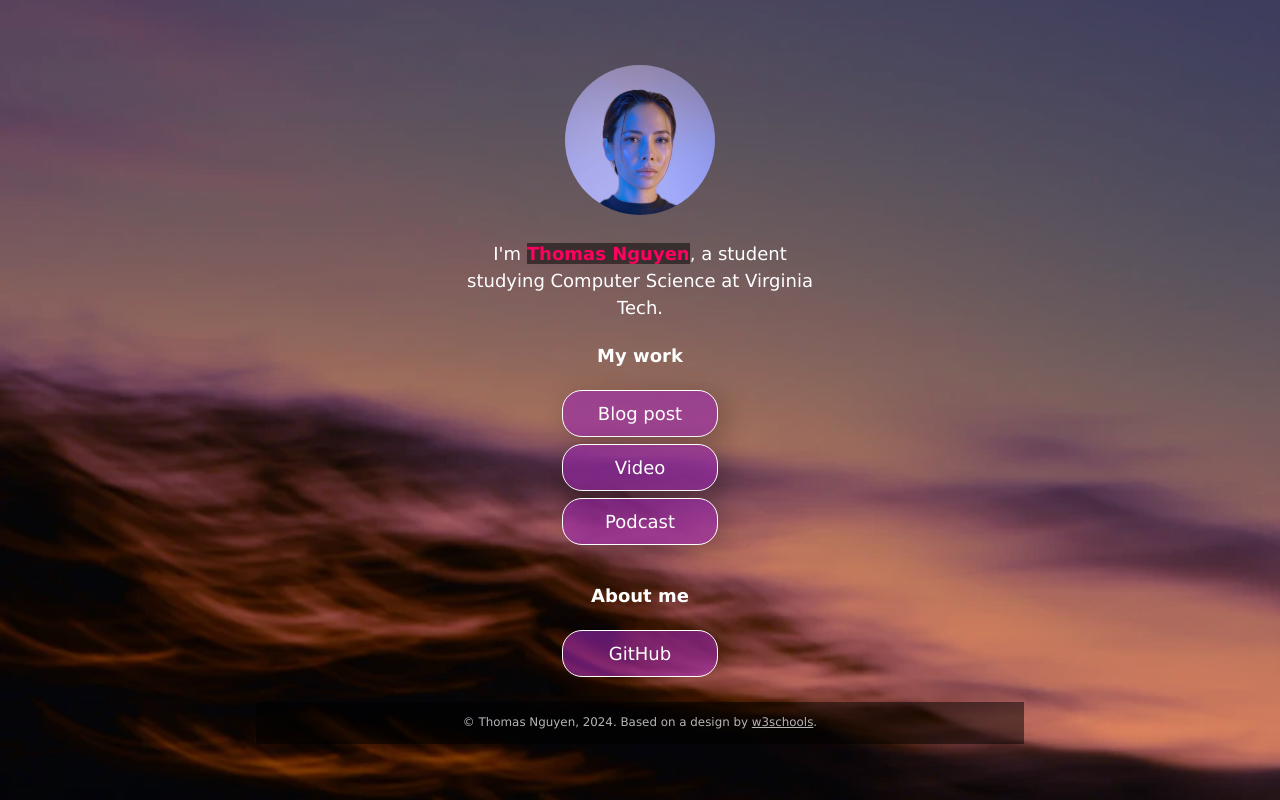
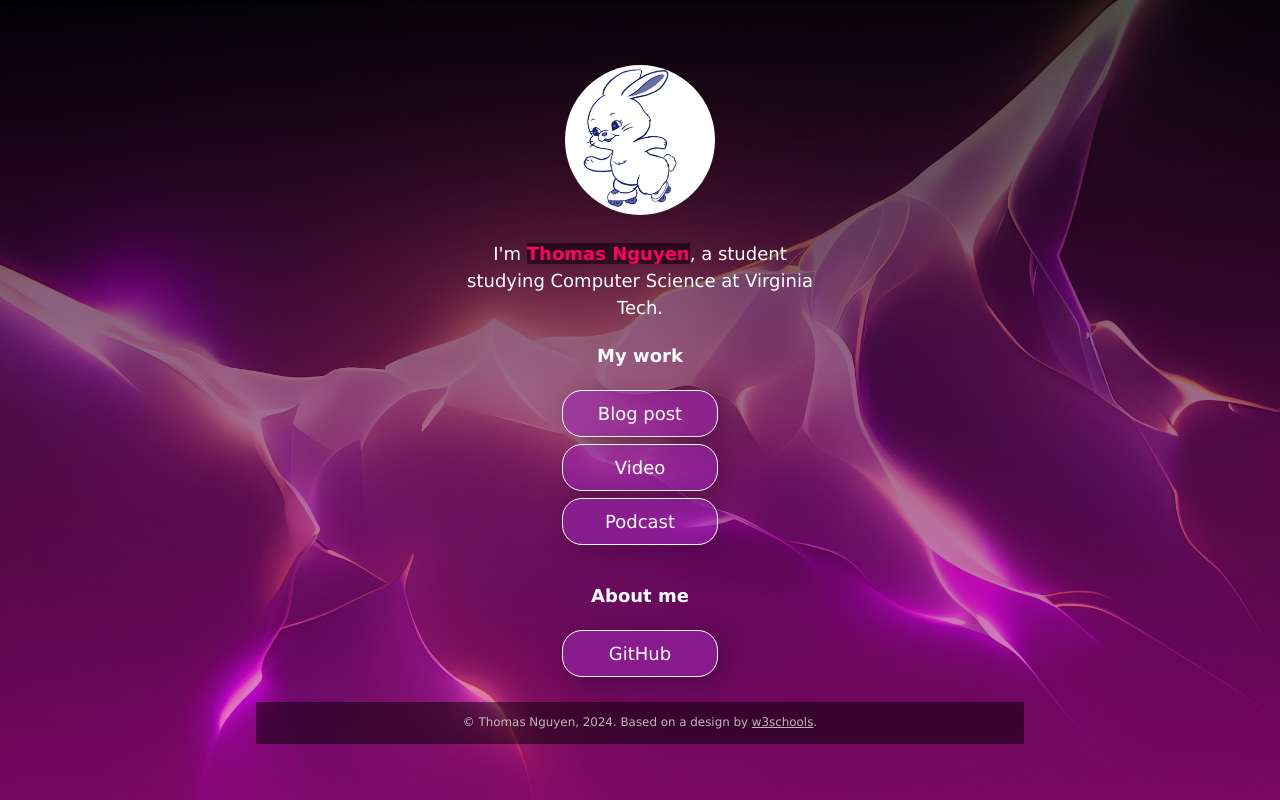
Before and after one commit to toemaas/toemaas.github.io, a plain HTML site: page index.html in a window 1280 px wide. Drawn offline with Linux system fonts and the light colour scheme.

Commit message:
changed pfp and background photos

```diff
--- a/css/style.css
+++ b/css/style.css
@@ -26,7 +26,7 @@ body {
     min-height: 100%;
     /* The image used for the site background. Try changing skyscape.jpg to stars.jpg. Put a replacement photo in the images folder and, in line 21 below, replace skyscape.jpg with yourbackgroundfilename.jpg */
     /* The linear gradient darkens the image, like putting a sunglasses lens on top of it. If you want to darken the image even more, change 0.1 (both times) to 0.3 or higher */
-    background: linear-gradient(rgba(0, 0, 0, 0.1), rgba(0, 0, 0, 0.1)), url(../images/skyscape.jpg);
+    background: linear-gradient(rgba(0, 0, 0, 0.7), rgba(233, 12, 182, 0.5)), url(../images/minimal-space.jpg);
     /* Prevents the browser from repeating or "tiling" the background image */
     background-repeat: no-repeat;
     background-position: center;
--- a/index.html
+++ b/index.html
@@ -15,7 +15,7 @@
   <div class="container">
     <!-- Image and name container. Put your replacement photo—which you should crop to be square—in the images folder, then change the source attribute to images/yourportraitfilename.jpg. This path says, "Look in the images folder for yourportraitfilename.jpg." Be sure to change the alt text, too. -->
     <div class="image-container">
-      <img src="images/portrait.jpg" alt="Photo by Art Hauntington">
+      <img src="images/bunny-pfp.jpg" alt="Photo by Art Hauntington">
     </div>
     <div class="intro">
       I'm <span class="name"><strong>Thomas Nguyen</strong></span>, a student studying Computer Science at Virginia Tech.
```
Also changed, not shown: images/bunny-pfp.jpg (added), images/minimal-space.jpg (added).
